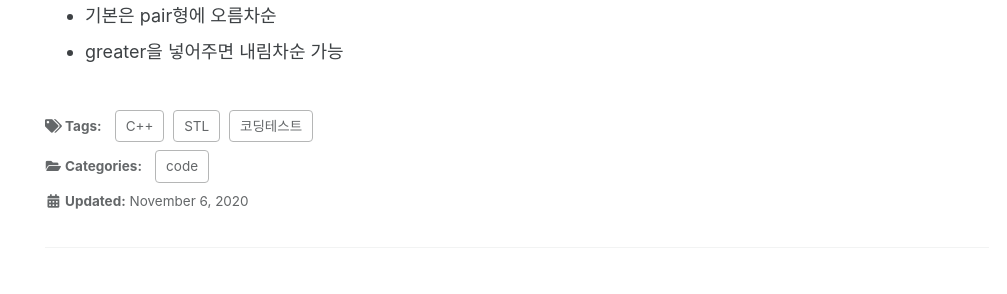
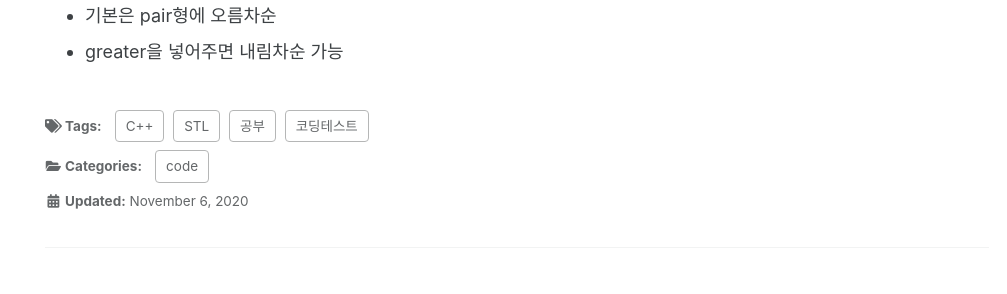
Before and after one commit to ldayeon/ldayeon.github.io, a Jekyll site: the page built from _posts/2020-11-06-기억할-STL.md, in a window 1280 px wide and 900 px high, scrolled down 1832 px. Shown: the part 142-436 px from the top of the window, without its empty margins (273-1280 px from the left). Built offline with Jekyll 4.4.1, drawn with Linux system fonts in a browser that asks for light colours; cached includes are drawn as plain includes; comment, search, counter and statistics services are not loaded.

Commit message:
Update 2020-11-06-기억할-STL.md

```diff
--- a/_posts/2020-11-06-기억할-STL.md
+++ b/_posts/2020-11-06-기억할-STL.md
@@ -8,6 +8,7 @@ tags:
 - C++
 - STL
 - 코딩테스트
+- 공부
 
 last_modified_at:   2020-11-06
 toc: true
```
